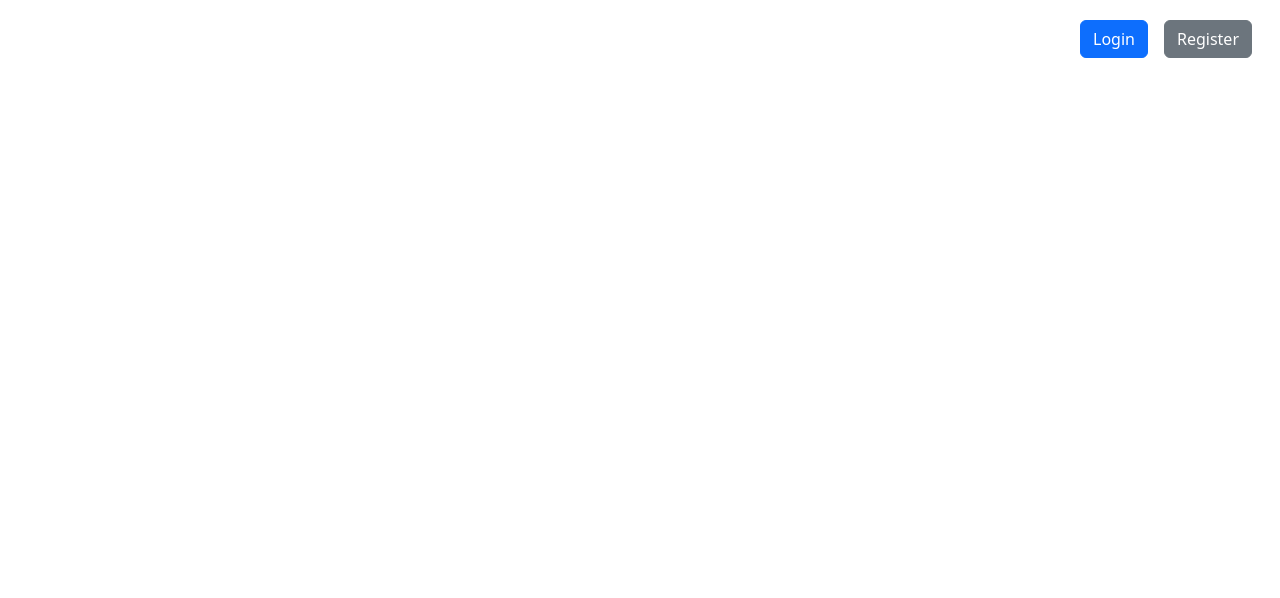
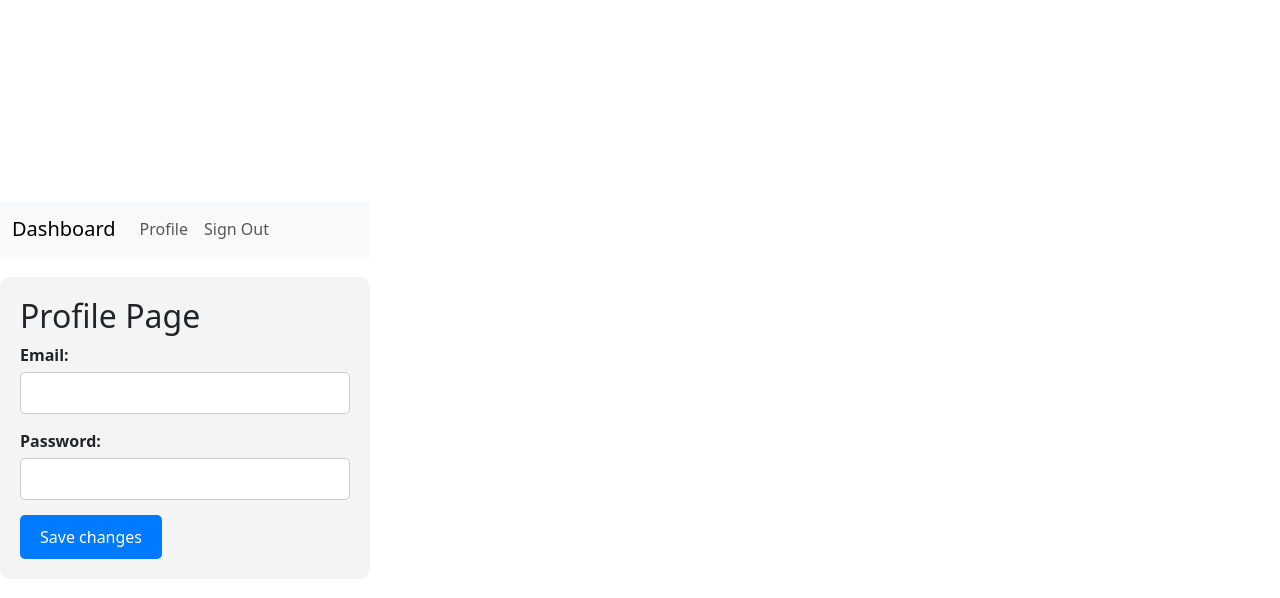
Before and after one commit to Kesem1405/SmartMathFront, a React (Vite) app in the folder mathproject/: page /profile in a window 1280 px wide. Shown: the top 598 px of the page. Built offline with nearby package versions, Linux system fonts and the light colour scheme.

Commit message:
Dashboard and Profile

```diff
--- a/mathproject/src/App.jsx
+++ b/mathproject/src/App.jsx
@@ -1,16 +1,23 @@
 import React, { useState, useEffect } from "react";
-import "./style.css"; // Custom styles
+import { BrowserRouter as Router, Routes, Route, useNavigate } from "react-router-dom";
+import "./style.css";
+import "bootstrap/dist/css/bootstrap.min.css";
+import { Modal } from "react-bootstrap";
 import Login from "./components/Login";
 import Register from "./components/Register";
-import 'bootstrap/dist/css/bootstrap.min.css';
-import { Modal, Button } from "react-bootstrap"; // Import Bootstrap Modal and Button
+import Dashboard from "./components/Dashboard";
+import Profile from './components/Profile';
 
 function App() {
-    const [isLogin, setIsLogin] = useState(true); // Toggle between Login and Register
-    const [isLoggedIn, setIsLoggedIn] = useState(false); // Track login status
-    const [showAuthModal, setShowAuthModal] = useState(false); // Control visibility of the modal
+    const [isLogin, setIsLogin] = useState(true);
+    const [isLoggedIn, setIsLoggedIn] = useState(false);
+    const [showAuthModal, setShowAuthModal] = useState(false);
 
-    // Check if the user is already logged in
+
+    const goToDashboard = () => {
+        navigate("/Dashboard"); // ניווט לדשבורד
+    };
+
     useEffect(() => {
         const token = localStorage.getItem("userToken");
         if (token) {
@@ -18,33 +25,36 @@ function App() {
         }
     }, []);
 
-    // Toggle between Login and Register forms
     const toggleForm = () => {
         setIsLogin((prev) => !prev);
     };
 
-    // Show the authentication modal (Login or Register)
     const handleAuthButtonClick = (isLoginForm) => {
         setIsLogin(isLoginForm);
         setShowAuthModal(true);
     };
 
-    // Close the authentication modal
     const handleCloseAuthModal = () => {
         setShowAuthModal(false);
     };
 
-    // Handle user sign out
     const handleSignOut = () => {
-        localStorage.removeItem("userToken"); // Clear the token from localStorage
-        setIsLoggedIn(false); // Update the logged-in state
+        localStorage.removeItem("userToken");
+        setIsLoggedIn(false);
     };
 
-    // If the user is logged in, show a welcome message and a Sign Out button
-    if (isLoggedIn) {
     return (
+        <Router>
+            <Routes>
+                <Route
+                    path="/"
+                    element={
+                        isLoggedIn ? (
                             <div className="text-center mt-5">
-                <h1>Welcome back!</h1>
+                                <h1>Welcome Back !</h1>
+                                <button className="btn btn-danger mt-3" onClick={goToDashboard}>
+                                    Start
+                                </button>
                                 <button
                                     className="btn btn-danger mt-3"
                                     onClick={handleSignOut}
@@ -52,12 +62,11 @@ function App() {
                                     Sign Out
                                 </button>
                             </div>
-        );
-    }
-
-    return (
-        <div className="d-flex justify-content-center align-items-center" style={{ height: "100vh", backgroundPosition: 'center' }}>
-            {/* Homepage with Login and Register buttons */}
+                        ) : (
+                            <div
+                                className="d-flex justify-content-center align-items-center"
+                                style={{ height: "100vh", backgroundPosition: "center" }}
+                            >
                                 <div className="user-register">
                                     <button
                                         className="btn btn-primary mx-2"
@@ -72,8 +81,28 @@ function App() {
                                         Register
                                     </button>
                                 </div>
+                            </div>
+                        )
+                    }
+                />
+                <Route
+                    path="/Dashboard"
+                    element={
+                        isLoggedIn ? (
+                            <Dashboard />
+                        ) : (
+                            <div className="text-center mt-5">
+                                <h1>You need to login to access the Dashboard</h1>
+                            </div>
+                        )
+                    }
+                />
+                <Route
+                    path="/Profile"
+                    element={<Profile/>}
+                />
+            </Routes>
 
-            {/* Modal for Login and Register forms */}
             <Modal show={showAuthModal} onHide={handleCloseAuthModal} centered>
                 <Modal.Header closeButton>
                     <Modal.Title className="text-primary">
@@ -95,30 +124,19 @@ function App() {
                             <Login
                                 toggleForm={toggleForm}
                                 setIsLoggedIn={setIsLoggedIn}
-                                closeModal={handleCloseAuthModal} // Pass closeModal function to Login
+                                closeModal={handleCloseAuthModal}
                             />
                         ) : (
                             <Register
                                 toggleForm={toggleForm}
                                 setIsLoggedIn={setIsLoggedIn}
-                                closeModal={handleCloseAuthModal} // Pass closeModal function to Register
+                                closeModal={handleCloseAuthModal}
                             />
                         )}
                     </div>
-                    <div className="text-center mt-3">
-                        <p
-                            style={{ color: "#59238F" }}
-                            onClick={toggleForm}
-                            className="btn"
-                        >
-                            {isLogin
-                                ? "Don't have an account? Sign Up"
-                                : "Already have an account? Sign In"}
-                        </p>
-                    </div>
                 </Modal.Body>
             </Modal>
-        </div>
+        </Router>
     );
 }
 
--- /dev/null
+++ b/mathproject/src/Components/Dashboard.jsx
@@ -0,0 +1,73 @@
+import React, { useState, useEffect } from "react";
+import Navbar from "./Navbar";
+import axios from "axios";
+
+function Dashboard({ handleSignOut }) {
+    const [currentQuestion, setCurrentQuestion] = useState(null); // Current question
+    const [userAnswer, setUserAnswer] = useState(""); // User's answer
+    const [score, setScore] = useState(0); // User's score
+
+    useEffect(() => {
+        // Fetch the first question when the component mounts
+        fetchQuestion();
+    }, [score]);
+
+    const fetchQuestion = () => {
+        let difficulty = 1;
+        if (score >= 10 && score <= 19) {
+            difficulty = 2;
+        } else if (score >= 20) {
+            difficulty = 3;
+        }
+
+        axios
+            .get(`http://localhost:8080/user/math/generate-question/${difficulty}`)
+            .then((response) => {
+                setCurrentQuestion(response.data);
+            })
+            .catch((error) => {
+                console.error("Error fetching question:", error);
+            });
+    };
+
+    const handleAnswerChange = (event) => {
+        setUserAnswer(event.target.value);
+    };
+
+    const handleSubmitAnswer = () => {
+        if (parseInt(userAnswer) === currentQuestion.answer) {
+            setScore(score + 1);
+        }
+        // Fetch the next question
+        fetchQuestion();
+        setUserAnswer("");
+    };
+
+    return (
+        <div>
+            <Navbar handleSignOut={handleSignOut} />
+            <div className="container mt-5">
+                <h2>Math Questions</h2>
+                {currentQuestion && (
+                    <div>
+                        <h4>{currentQuestion.question}</h4>
+                        <input
+                            type="text"
+                            value={userAnswer}
+                            onChange={handleAnswerChange}
+                            placeholder="Answer"
+                        />
+                        <button onClick={handleSubmitAnswer} className="btn btn-primary">
+                            Submit Answer
+                        </button>
+                    </div>
+                )}
+                <div className="mt-3">
+                    <h5>Score: {score}</h5>
+                </div>
+            </div>
+        </div>
+    );
+}
+
+export default Dashboard;
--- /dev/null
+++ b/mathproject/src/Components/Navbar.jsx
@@ -0,0 +1,28 @@
+import React from "react";
+import { Link, useNavigate } from "react-router-dom";
+
+const Navbar = ({ handleSignOut }) => {
+    const navigate = useNavigate();
+
+    return (
+        <nav className="navbar navbar-expand-lg navbar-light bg-light">
+            <div className="container">
+                <Link className="navbar-brand" to="/Dashboard">Dashboard</Link>
+                <div className="collapse navbar-collapse">
+                    <ul className="navbar-nav ml-auto">
+                        <li className="nav-item">
+                            <Link className="nav-link" to="/Profile">Profile</Link>
+                        </li>
+                        <li className="nav-item">
+                            <button className="btn btn-outline-danger nav-link" onClick={handleSignOut}>
+                                Sign Out
+                            </button>
+                        </li>
+                    </ul>
+                </div>
+            </div>
+        </nav>
+    );
+};
+
+export default Navbar;
--- /dev/null
+++ b/mathproject/src/Components/Profile.css
@@ -0,0 +1,37 @@
+.profile-container {
+    max-width: 600px;
+    margin: 20px auto;
+    padding: 20px;
+    background-color: #f4f4f4;
+    border-radius: 10px;
+}
+
+.profile-details div {
+    margin-bottom: 15px;
+}
+
+label {
+    font-weight: bold;
+}
+
+input,
+select {
+    width: 100%;
+    padding: 8px;
+    margin-top: 5px;
+    border-radius: 5px;
+    border: 1px solid #ccc;
+}
+
+button {
+    padding: 10px 20px;
+    background-color: #007bff;
+    color: white;
+    border: none;
+    border-radius: 5px;
+    cursor: pointer;
+}
+
+button:hover {
+    background-color: #0056b3;
+}
--- /dev/null
+++ b/mathproject/src/Components/Profile.jsx
@@ -0,0 +1,65 @@
+import React, { useState, useEffect } from "react";
+import Navbar from "./Navbar";
+import "./Profile.css";
+
+function Profile() {
+    const [userData, setUserData] = useState({
+        name: "",
+        email: "",
+        preferredLanguage: "English",
+    });
+
+    useEffect(() => {
+        // כאן תוכל להוסיף קריאה ל-API או להביא את המידע מקובץ המקומי
+        const storedUserData = {
+            email: "",
+            password: "",
+        };
+
+        setUserData(storedUserData);
+    }, []);
+
+    const handleChange = (e) => {
+        const { name, value } = e.target;
+        setUserData((prevData) => ({
+            ...prevData,
+            [name]: value,
+        }));
+    };
+
+    const saveChanges = () => {
+        console.log("Changes saved:", userData);
+    };
+
+    return (
+        <div>
+            <Navbar />
+            <div className="profile-container">
+                <h2>Profile Page</h2>
+                <div className="profile-details">
+                    <div>
+                        <label>Email:</label>
+                        <input
+                            type="email"
+                            name="email"
+                            value={userData.email}
+                            onChange={handleChange}
+                        />
+                    </div>
+                    <div>
+                        <label>Password:</label>
+                        <input
+                            type="Password"
+                            name="Password"
+                            value={userData.Password}
+                            onChange={handleChange}
+                        />
+                    </div>
+                    <button onClick={saveChanges}>Save changes</button>
+                </div>
+            </div>
+        </div>
+    );
+};
+
+export default Profile;
--- a/package.json
+++ b/package.json
@@ -14,6 +14,6 @@
   "dependencies": {
     "bootstrap": "^5.3.3",
     "react": "^19.0.0",
-    "react-router-dom": "^7.1.1"
+    "react-router-dom": "^7.1.3"
   }
 }
```
Also changed, not shown: 1 other file (tests, documents, lock files or other folders). Lines whose indentation alone changed are shown as unchanged.
